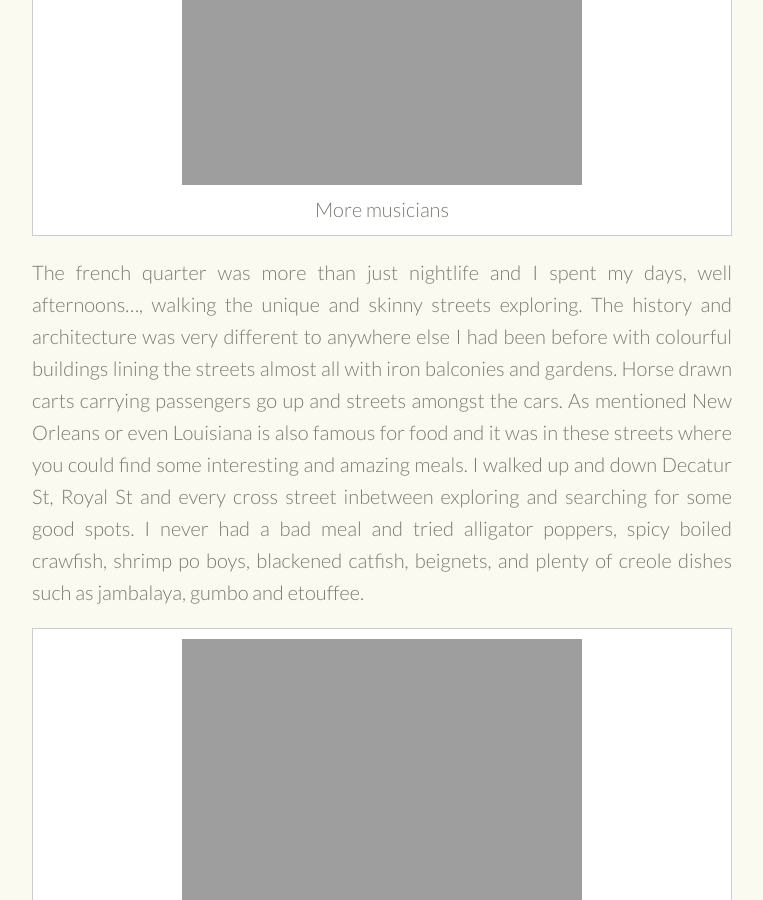
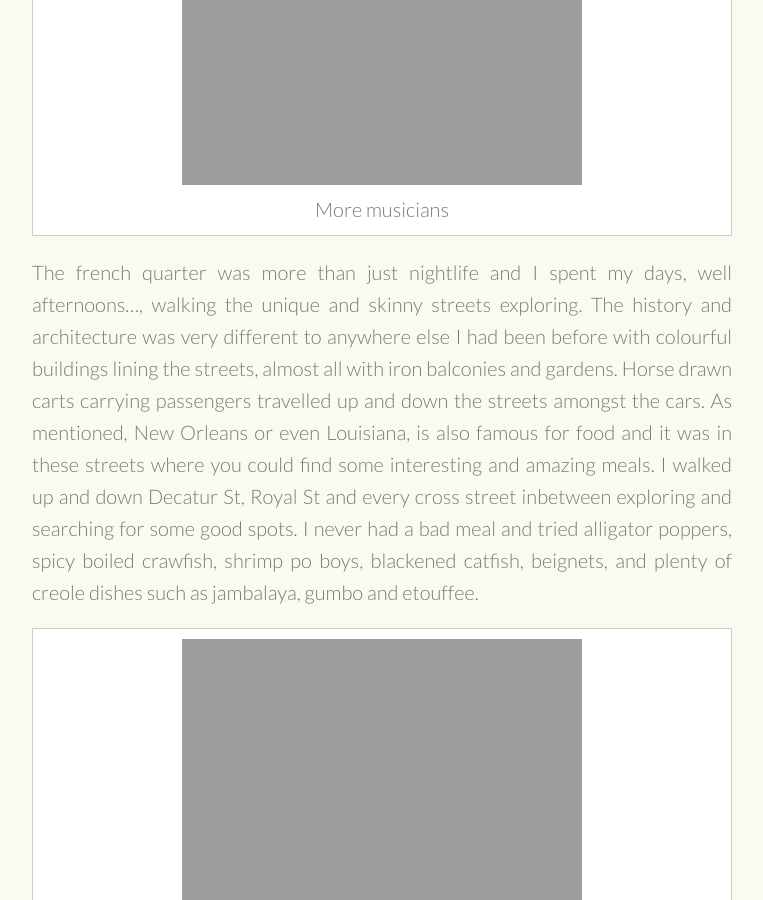
Before and after one commit to danielbowden/danielbowden.github.io, a Jekyll site: the page built from travel/_posts/2015-03-23-neworleans-partyfoodmusic.md, in a window 1280 px wide and 900 px high, scrolled down 3422 px. Shown: the whole window, without its empty margins (258-1021 px from the left). Built offline with Jekyll 4.4.1, drawn with Linux system fonts in a browser that asks for light colours; comment, search, counter and statistics services are not loaded; some of the changed text lies outside the part shown.

Commit message:
Fix typos

```diff
--- a/travel/_posts/2015-03-23-neworleans-partyfoodmusic.md
+++ b/travel/_posts/2015-03-23-neworleans-partyfoodmusic.md
@@ -27,7 +27,7 @@ It is like a whole different world down here, one with more fun and less ridicul
 
 {% include image.html img="images/travel/NewOrleans-HugeAssBeers.jpg" title="A few of these hit the spot" %}
 
-Bourbon street was the heart of the nightlife with live music in pretty much every venue, every place full of people both downstairs and throwing beads down from the overhanging balconies up top and cheap strong drinks wherever you looked. I lost count of the amount of times in many different bars I asked for a beer and was given 3. When I questioned it I was told its 3 for the price of 1...
+Bourbon street was the heart of the nightlife with live music in pretty much every venue, every place full of people both downstairs and throwing beads down from the overhanging balconies up top and cheap, strong drinks wherever you looked. I lost count of the amount of times in many different bars I asked for a beer and was given 3. When I questioned it I was told its 3 for the price of 1...
 
 {% include image.html img="images/travel/NewOrleans-BourbonStreet2.jpg" title="Bourbon street" %}
 
@@ -37,7 +37,7 @@ MyBar @ 635 always had a crowd as it featured duelling pianos with the very tale
 
 {% include image.html img="images/travel/NewOrleans-StreetMusicians2.jpg" title="More musicians" %}
 
-The french quarter was more than just nightlife and I spent my days, well afternoons..., walking the unique and skinny streets exploring. The history and architecture was very different to anywhere else I had been before with colourful buildings lining the streets almost all with iron balconies and gardens. Horse drawn carts carrying passengers go up and streets amongst the cars. As mentioned New Orleans or even Louisiana is also famous for food and it was in these streets where you could find some interesting and amazing meals. I walked up and down Decatur St, Royal St and every cross street inbetween exploring and searching for some good spots. I never had a bad meal and tried alligator poppers, spicy boiled crawfish, shrimp po boys, blackened catfish, beignets, and plenty of creole dishes such as jambalaya, gumbo and etouffee.
+The french quarter was more than just nightlife and I spent my days, well afternoons..., walking the unique and skinny streets exploring. The history and architecture was very different to anywhere else I had been before with colourful buildings lining the streets, almost all with iron balconies and gardens. Horse drawn carts carrying passengers travelled up and down the streets amongst the cars. As mentioned, New Orleans or even Louisiana, is also famous for food and it was in these streets where you could find some interesting and amazing meals. I walked up and down Decatur St, Royal St and every cross street inbetween exploring and searching for some good spots. I never had a bad meal and tried alligator poppers, spicy boiled crawfish, shrimp po boys, blackened catfish, beignets, and plenty of creole dishes such as jambalaya, gumbo and etouffee.
 
 {% include image.html img="images/travel/NewOrleans-Crawfish.jpg" title="Boiled crawfish" %}
 
```
